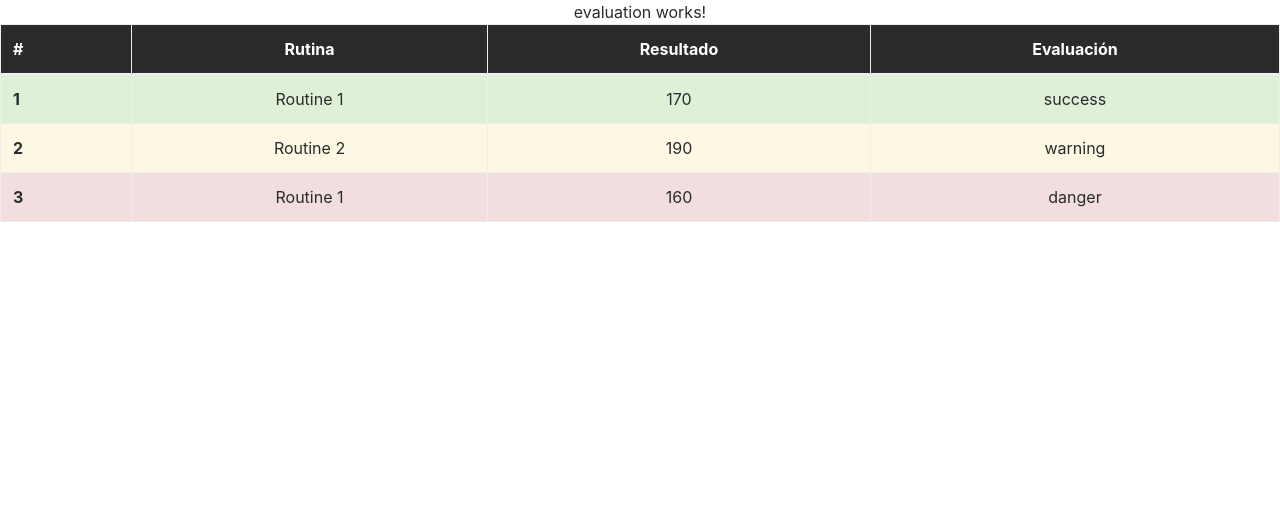
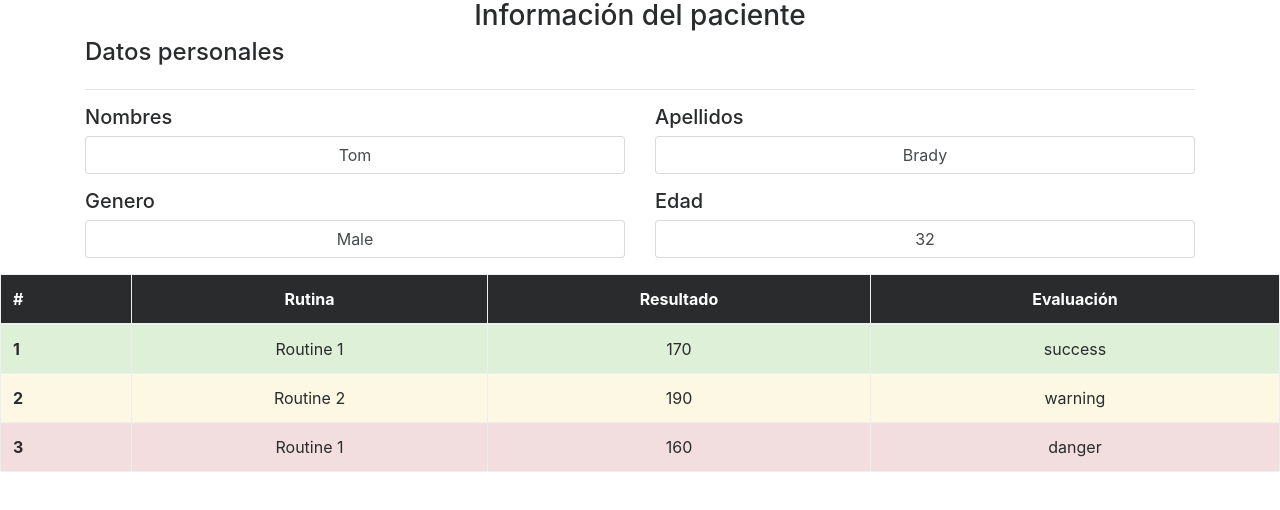
Before and after one commit to ingcarlosmoya/Ilena, an Angular app: page / in a window 1280 px wide. Shown: the top 510 px of the page. Built offline with nearby package versions, Linux system fonts and the light colour scheme.

Commit message:
The people's basic information component has been created.

```diff
--- a/src/app/app.module.ts
+++ b/src/app/app.module.ts
@@ -5,12 +5,14 @@ import {NgbModule} from '@ng-bootstrap/ng-bootstrap';
 import { AppComponent } from './app.component';
 import { RoutineBasicResultComponent } from './routine/routine-basic-result/routine-basic-result.component';
 import { EvaluationComponent } from './evaluation/evaluation.component';
+import { PersonBasicInfoComponent } from './people/person-basic-info/person-basic-info.component';
 
 @NgModule({
   declarations: [
     AppComponent,
     RoutineBasicResultComponent,
-    EvaluationComponent
+    EvaluationComponent,
+    PersonBasicInfoComponent
   ],
   imports: [
     BrowserModule,
--- a/src/app/evaluation/evaluation.component.html
+++ b/src/app/evaluation/evaluation.component.html
@@ -1,4 +1,3 @@
-<p>
-  evaluation works!
-  <app-routine-basic-result [routines] = "routines"></app-routine-basic-result>
-</p>
+
+<app-person-basic-info [person]="person"></app-person-basic-info>
+<app-routine-basic-result [routines]="routines"></app-routine-basic-result>
--- a/src/app/evaluation/evaluation.component.ts
+++ b/src/app/evaluation/evaluation.component.ts
@@ -1,5 +1,7 @@
 import { Component, OnInit } from '@angular/core';
 import { Routine } from './../routine/routine';
+import { Person } from './../people/person';
+import { PersonBasicInfoComponent } from './../people/person-basic-info/person-basic-info.component'
 import {RoutineBasicResultComponent} from '../routine/routine-basic-result/routine-basic-result.component'
 
 @Component({
@@ -10,12 +12,18 @@ import {RoutineBasicResultComponent} from '../routine/routine-basic-result/routi
 export class EvaluationComponent implements OnInit {
 
  routines:Routine[];
+ person:Person;
  routine:Routine;
 
 
   constructor() { }
 
   ngOnInit() {
+    this.person = new Person();
+    this.person.name = 'Tom';
+    this.person.lastName = 'Brady';
+    this.person.age = 32;
+    this.person.gender = "Male";
     this.routines = new Array();
     this.routine = new Routine();
     this.routine.name = "Routine 1";
--- /dev/null
+++ b/src/app/people/person-basic-info/person-basic-info.component.html
@@ -0,0 +1,35 @@
+<div class="container">
+  <h3>Información del paciente</h3>
+  <div class="row">
+    <div class="col-md-12 text-left">
+      <h4>Datos personales</h4>
+    </div>
+  </div>
+  <hr>
+  <div class="row">
+    <div class="col-md-6">
+      <div class="form-group">
+        <h5 class="text-left" for="firstname">Nombres</h5>
+        <label class="form-control" name="firstname">{{person.name}}</label>
+      </div>
+    </div>
+    <div class="col-md-6">
+      <div class="form-group">
+        <h5 class="text-left" for="lastName">Apellidos</h5>
+        <label class="form-control" name="lastName">{{person.lastName}}</label>
+      </div>
+    </div>
+    <div class="col-md-6">
+      <div class="form-group">
+        <h5 class="text-left" for="gender">Genero</h5>
+        <label class="form-control" name="gender">{{person.gender}}</label>
+      </div>
+    </div>
+    <div class="col-md-6">
+      <div class="form-group">
+        <h5 class="text-left" for="gender">Edad</h5>
+        <label class="form-control" name="age">{{person.age}}</label>
+      </div>
+    </div>
+  </div>
+</div>
--- /dev/null
+++ b/src/app/people/person-basic-info/person-basic-info.component.ts
@@ -0,0 +1,18 @@
+import { Component, Input, OnInit } from '@angular/core';
+import { Person } from './../person';
+
+@Component({
+  selector: 'app-person-basic-info',
+  templateUrl: './person-basic-info.component.html',
+  styleUrls: ['./person-basic-info.component.css']
+})
+export class PersonBasicInfoComponent implements OnInit {
+
+  @Input() person:Person
+
+  constructor() { }
+
+  ngOnInit() {
+  }
+
+}
--- /dev/null
+++ b/src/app/people/person.ts
@@ -0,0 +1,6 @@
+export class Person {
+    name:string;
+    lastName:string;
+    gender:string;
+    age:number;
+}
```
Also changed, not shown: src/app/people/person-basic-info/person-basic-info.component.css (added), 1 other file (tests, documents, lock files or other folders).
